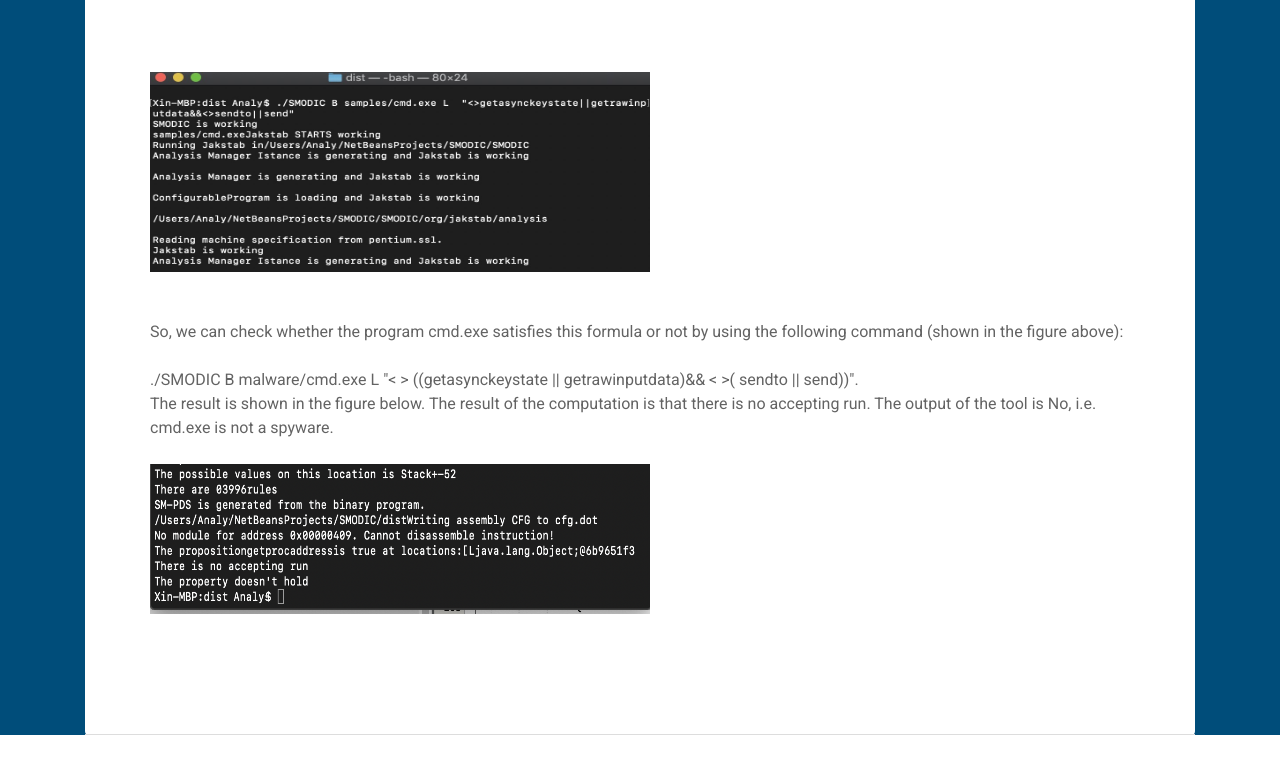
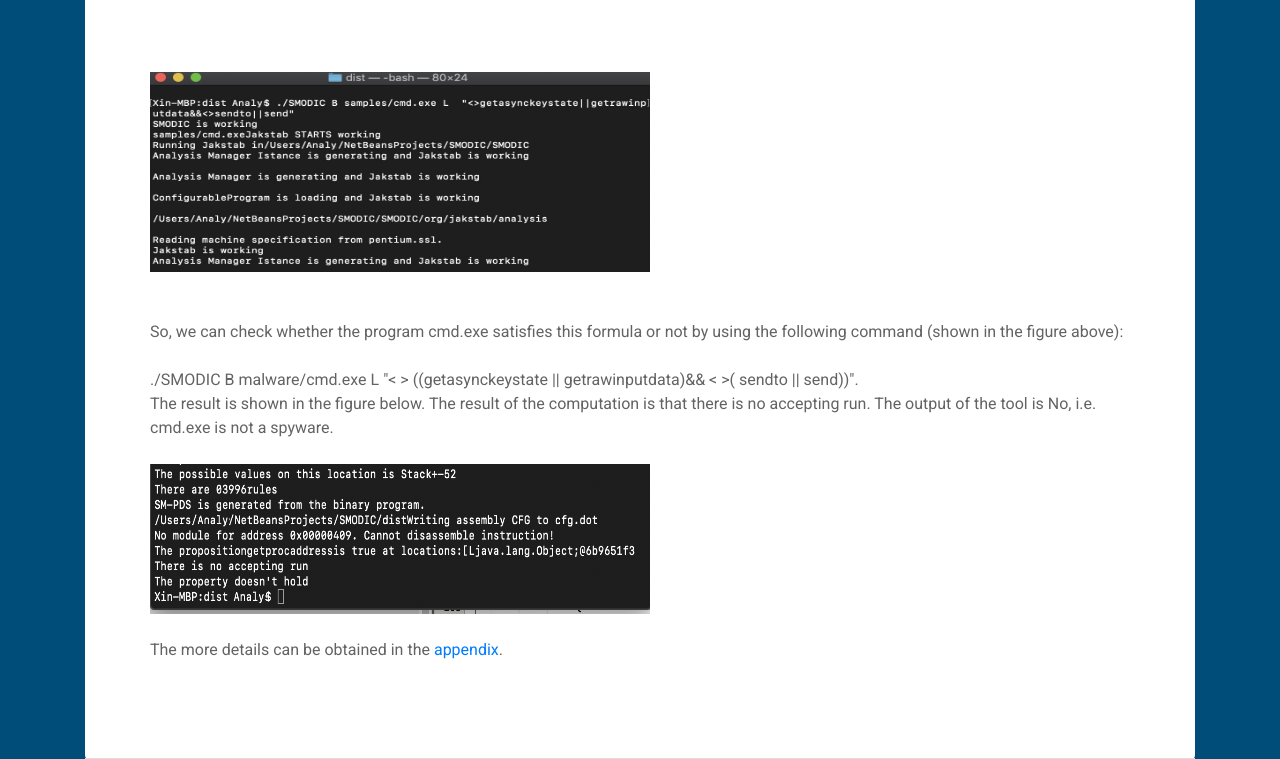
Before and after one commit to smodic/homepage, a plain HTML site: page index.html in a window 1280 px wide. Shown: the part 4872-5631 px from the top of the page. Before the commit the page ends 5607 px from the top, so only its background shows below. Drawn offline with Linux system fonts and the light colour scheme.

Commit message:
Update index.html

```diff
--- a/index.html
+++ b/index.html
@@ -406,6 +406,7 @@ following LTL formula: F ((call GetAsyncKeyState &or; call GetRawInputData)&and;
  <img src="Ltl.png" width="500" height="150"/>
  <br />
 <br />
+	      <h>The more details can be obtained in the <a href="appendix.pdf" target="_blank">appendix<a>. </h>
                         </div>
                                              </div>
 
```
